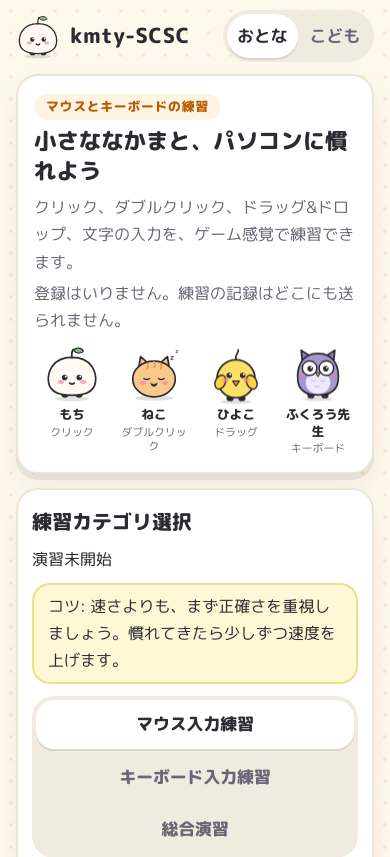
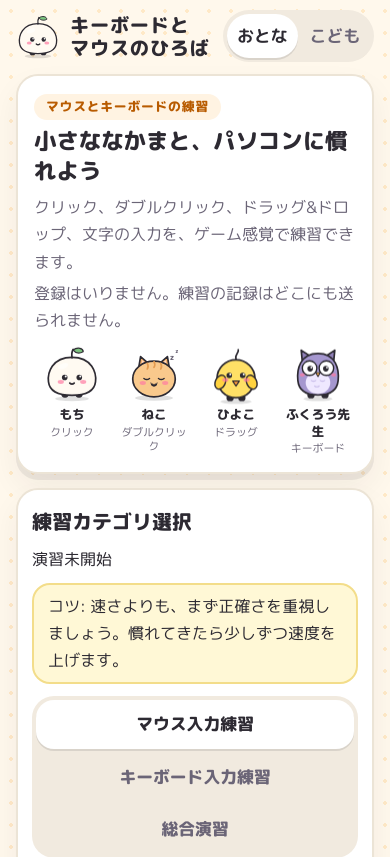
Before and after one commit to daydreammodel3/kmty-scsc, a plain HTML site: page public/index.html in a window 390 px wide. Shown: the top 857 px of the page. Drawn offline with Linux system fonts and the light colour scheme.

Commit message:
Name the site キーボードとマウスのひろば
Show the new name in the header, title and series links; keep
kmty-SCSC as the short code in the credit line. The name wraps only
between キーボードと and マウスのひろば on narrow screens.

Co-Authored-By: Claude Opus 5.5 <noreply@anthropic.com>
Claude-Session: https://claude.ai/code/session_01PnZcVQRg5PkLDcsbTJSCxq

```diff
--- a/public/css/fonts.css
+++ b/public/css/fonts.css
@@ -11,7 +11,7 @@
   font-weight: 400;
   font-display: swap;
   src: local("M PLUS Rounded 1c"), local("MPLUSRounded1c-Regular"),
-       url("../fonts/MPLUSRounded1c-Regular.837999677d.woff2") format("woff2");
+       url("../fonts/MPLUSRounded1c-Regular.475f965489.woff2") format("woff2");
 }
 
 @font-face {
@@ -19,7 +19,7 @@
   font-weight: 700;
   font-display: swap;
   src: local("M PLUS Rounded 1c Bold"), local("MPLUSRounded1c-Bold"),
-       url("../fonts/MPLUSRounded1c-Bold.7e0221bf6e.woff2") format("woff2");
+       url("../fonts/MPLUSRounded1c-Bold.7cbd52b0bf.woff2") format("woff2");
 }
 
 @font-face {
@@ -27,7 +27,7 @@
   font-weight: 800;
   font-display: swap;
   src: local("M PLUS Rounded 1c ExtraBold"), local("MPLUSRounded1c-ExtraBold"),
-       url("../fonts/MPLUSRounded1c-ExtraBold.79101c59b1.woff2") format("woff2");
+       url("../fonts/MPLUSRounded1c-ExtraBold.db1430fcb6.woff2") format("woff2");
 }
 
 @font-face {
@@ -35,7 +35,7 @@
   font-weight: 400;
   font-display: swap;
   src: local("BIZ UDPGothic"), local("BIZUDPGothic"),
-       url("../fonts/BIZUDPGothic-Regular.428c766b2c.woff2") format("woff2");
+       url("../fonts/BIZUDPGothic-Regular.02b1c18c4c.woff2") format("woff2");
 }
 
 @font-face {
@@ -43,7 +43,7 @@
   font-weight: 700;
   font-display: swap;
   src: local("BIZ UDPGothic Bold"), local("BIZUDPGothic-Bold"),
-       url("../fonts/BIZUDPGothic-Bold.8a59b923a1.woff2") format("woff2");
+       url("../fonts/BIZUDPGothic-Bold.b972b3efe8.woff2") format("woff2");
 }
 
 :root {
--- a/public/css/global.css
+++ b/public/css/global.css
@@ -80,8 +80,9 @@ a {
 }
 
 .brand {
-  flex: 1;
-  min-width: 0;
+  flex: 1 1 0;
+  /* 名前が入りきらないときは、切り替えボタンを次の行に送る */
+  min-width: min-content;
   display: flex;
   align-items: center;
   gap: 10px;
@@ -102,6 +103,11 @@ a {
   font-weight: 800;
   letter-spacing: 0.04em;
   line-height: 1.2;
+}
+
+.brand-name .nowrap {
+  display: inline-block;
+  white-space: nowrap;
 }
 
 .brand-sub {
@@ -251,6 +257,10 @@ main {
     height: 44px;
   }
 
+  .brand-name {
+    font-size: 1.2rem;
+  }
+
   .brand-sub {
     display: none;
   }
--- a/public/index.html
+++ b/public/index.html
@@ -3,7 +3,8 @@
 <head>
   <meta charset="utf-8">
   <meta name="viewport" content="width=device-width, initial-scale=1">
-  <title>kmty-SCSC — マウスとキーボードの練習</title>
+  <title>キーボードとマウスのひろば</title>
+  <meta name="application-name" content="kmty-SCSC">
   <link rel="icon" href="/favicon.ico" sizes="32x32">
   <link rel="icon" href="/favicon.svg" type="image/svg+xml">
   <link rel="apple-touch-icon" href="/apple-touch-icon.png">
@@ -19,8 +20,8 @@
     <a href="./" class="brand">
       <span class="brand-chara" data-chara="mochi"></span>
       <span>
-        <span class="brand-name" data-site-name>kmty-SCSC</span>
-        <span class="brand-sub" data-kids-text="マウスと キーボードの れんしゅう">マウスとキーボードの練習</span>
+        <span class="brand-name" data-site-name><span class="nowrap">キーボードと</span><span class="nowrap">マウスのひろば</span></span>
+        <span class="brand-sub" data-kids-text="クリックや もじの にゅうりょくを、あそびながら れんしゅうしよう">クリック・ドラッグ・文字入力を、ゲーム感覚で練習</span>
       </span>
     </a>
     <div class="mode" role="group" aria-label="モードの切り替え">
@@ -31,7 +32,7 @@
 
   <main>
     <section class="hero">
-      <span class="eyebrow">マウスとキーボードの練習</span>
+      <span class="eyebrow" data-kids-text="マウスと キーボードの れんしゅう">マウスとキーボードの練習</span>
       <h1 id="heroTitle" data-kids-text="ちいさな なかまと、パソコンに なれよう">小さななかまと、パソコンに慣れよう</h1>
       <p data-kids-text="クリック、ダブルクリック、ドラッグ&amp;ドロップ、もじの にゅうりょくを、ゲームみたいに れんしゅうできるよ。">クリック、ダブルクリック、ドラッグ&amp;ドロップ、文字の入力を、ゲーム感覚で練習できます。</p>
       <p data-kids-text="とうろくは いらないよ。れんしゅうの きろくは どこにも おくられないよ。">登録はいりません。練習の記録はどこにも送られません。</p>
@@ -217,7 +218,7 @@
   </p>
   <nav class="series" aria-label="SCSC シリーズのほかのサイト">
     <span class="series-label">SCSC シリーズ</span>
-    <span aria-current="page" title="マウスとキーボードの練習">kmty-SCSC</span>
+    <span aria-current="page" title="kmty-SCSC">キーボードとマウスのひろば</span>
     <a href="https://visa.yythzy.com/" title="VISA-SCSC">アルゴリズムずかん</a>
     <a href="https://visp.yythzy.com/" title="VISP-SCSC">ハンドシェイクずかん</a>
   </nav>
--- a/public/js/site_config.js
+++ b/public/js/site_config.js
@@ -1,14 +1,26 @@
-// サイト名はここ1か所で決める。決まったら name / tagline を書き換えるだけでよい。
+// サイト名はここ1か所で決める。
 window.SITE_CONFIG = {
-  name: "kmty-SCSC",
-  // "Y" は仮。決まったらここだけ書き換える。
+  // 画面に出すサイト名（ヘッダーとタブのタイトル）
+  name: "キーボードとマウスのひろば",
+  // 狭い画面で折り返してよい切れ目（つなげると name になるように分ける）
+  nameParts: ["キーボードと", "マウスのひろば"],
+  // 略称。ページ下のクレジットに、もとになった英語と並べて出す（ほかの SCSC シリーズと同じ形）
+  code: "kmty-SCSC",
   tagline: "Keyboard and Mouse Training Yard as Small, Cute, Stylized Characters."
 };
 
 (function applySiteName() {
-  const { name, tagline } = window.SITE_CONFIG;
-  document.title = `${name} — マウスとキーボードの練習`;
-  document.querySelectorAll("[data-site-name]").forEach((el) => { el.textContent = name; });
+  const { name, nameParts = [name], code, tagline } = window.SITE_CONFIG;
+  document.title = name;
+  // 語の途中（「ひろ／ば」など）で折り返さないよう、切れ目ごとに折り返し禁止のかたまりにする
+  document.querySelectorAll("[data-site-name]").forEach((el) => {
+    el.replaceChildren(...nameParts.map((part) => {
+      const span = document.createElement("span");
+      span.className = "nowrap";
+      span.textContent = part;
+      return span;
+    }));
+  });
   document.querySelectorAll("[data-site-tagline]").forEach((el) => { el.textContent = tagline; });
 
   // ページ下のクレジット。ほかの SCSC シリーズと同じく、略称のもとになった頭文字を太字にする。
@@ -17,7 +29,7 @@ window.SITE_CONFIG = {
     el.textContent = "";
     const abbr = document.createElement("abbr");
     abbr.title = tagline;
-    abbr.textContent = name;
+    abbr.textContent = code;
     el.append(abbr, " — ");
     tagline.split(/(\s+)/).forEach((word) => {
       if (/^[A-Z]/.test(word)) {
```
Also changed, not shown: README.md, public/fonts/BIZUDPGothic-Bold.8a59b923a1.woff2 (deleted), public/fonts/BIZUDPGothic-Bold.b972b3efe8.woff2 (added), public/fonts/BIZUDPGothic-Regular.02b1c18c4c.woff2 (added), public/fonts/BIZUDPGothic-Regular.428c766b2c.woff2 (deleted), public/fonts/MPLUSRounded1c-Bold.7cbd52b0bf.woff2 (added), public/fonts/MPLUSRounded1c-Bold.7e0221bf6e.woff2 (deleted), public/fonts/MPLUSRounded1c-ExtraBold.79101c59b1.woff2 (deleted), public/fonts/MPLUSRounded1c-ExtraBold.db1430fcb6.woff2 (added), public/fonts/MPLUSRounded1c-Regular.475f965489.woff2 (added), public/fonts/MPLUSRounded1c-Regular.837999677d.woff2 (deleted).
